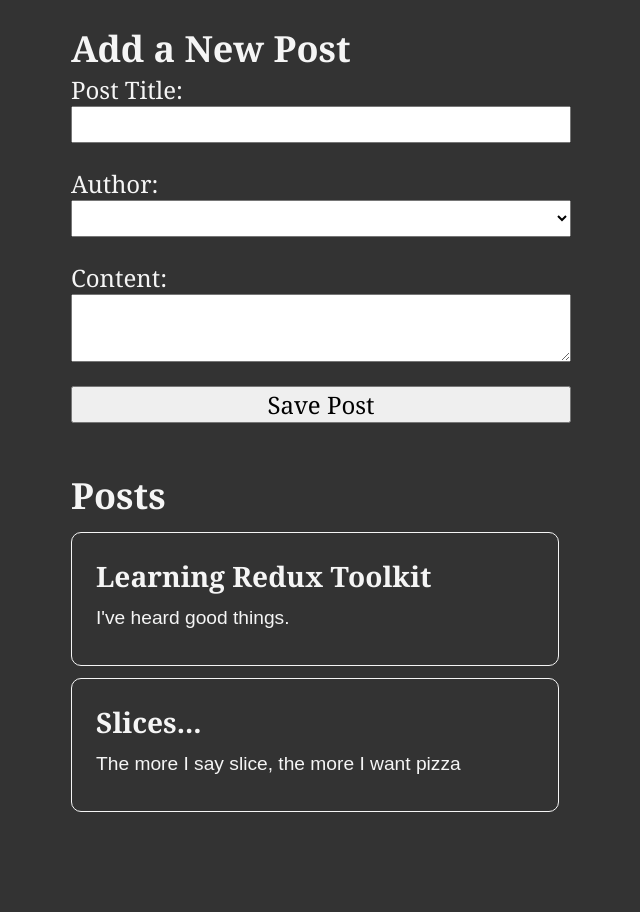
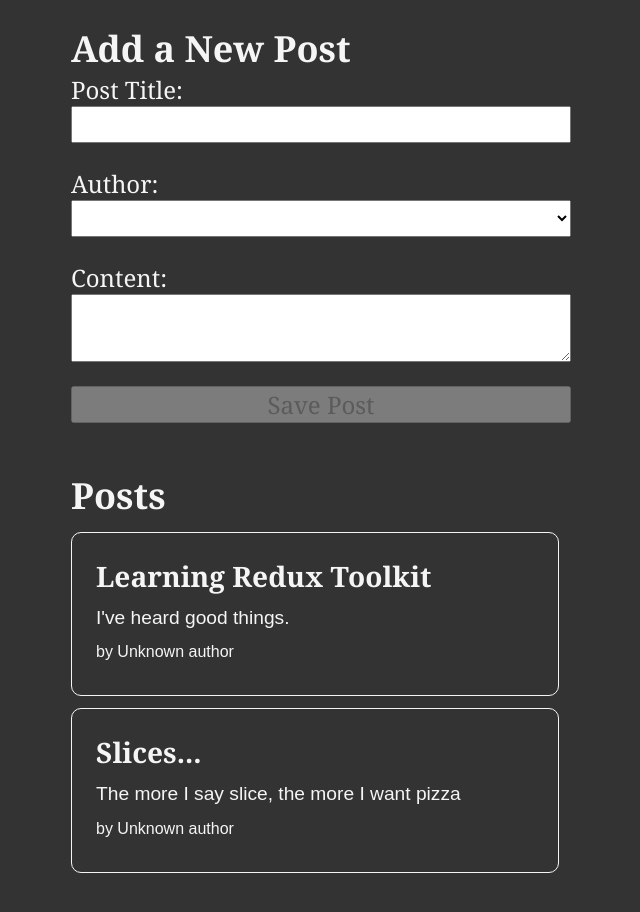
Before and after one commit to platisam/Redux_BulletBoardApp, a React (Create React App) app: page / in a window 1280 px wide. Shown: the top 912 px of the page, without its empty margins (319-959 px from the left). Built offline with nearby package versions, Linux system fonts and the light colour scheme.

Commit message:
creating PostAuthor component

```diff
--- a/src/features/posts/AddPostForm.js
+++ b/src/features/posts/AddPostForm.js
@@ -56,7 +56,7 @@
           value={content}
           onChange={onContentChanged}
         />
-        <button type="button" onClick={onSavePostClicked}>
+        <button type="button" onClick={onSavePostClicked} disabled={!canSave}>
           Save Post
         </button>
       </form>
--- /dev/null
+++ b/src/features/posts/PostAuthor.js
@@ -0,0 +1,11 @@
+import { useSelector } from "react-redux";
+import { selectAllUsers } from "../users/usersSlice";
+
+const PostAuthor = ({ userId }) => {
+  const users = useSelector(selectAllUsers);
+
+  const author = users.find((user) => user.id === userId);
+
+  return <span>by {author ? author.name : "Unknown author"}</span>;
+};
+export default PostAuthor;
--- a/src/features/posts/PostsList.js
+++ b/src/features/posts/PostsList.js
@@ -1,5 +1,6 @@
 import { useSelector } from "react-redux";
 import { selectAllPosts } from "./postsSlice";
+import PostAuthor from "./PostAuthor";
 
 const PostsList = () => {
   const posts = useSelector(selectAllPosts);
@@ -8,6 +9,10 @@
     <article key={post.id}>
       <h3>{post.title}</h3>
       <p>{post.content.substring(0, 100)}</p>
+
+      <p className="postCredit">
+        <PostAuthor userId={post.userId} />
+      </p>
     </article>
   ));
 
```
